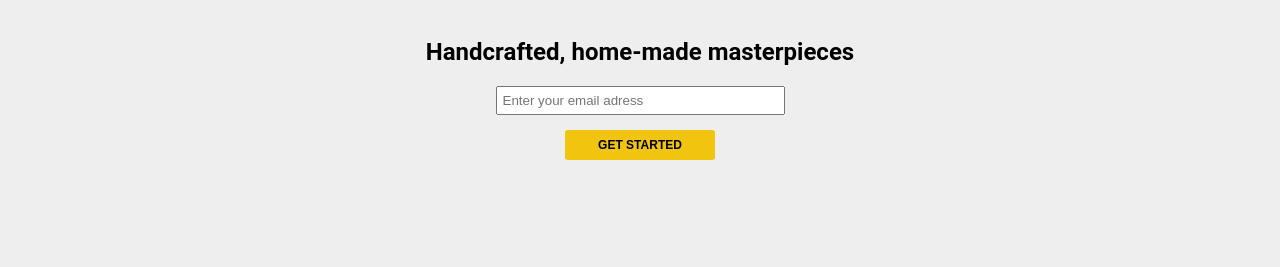
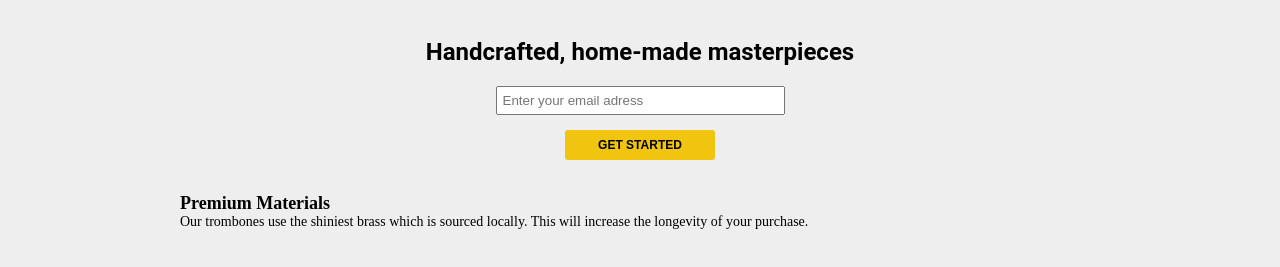
Before and after one commit to RedEyesVij/original-trambones, a website built with Vite: page index.html in a window 1280 px wide. Shown: the part 77-344 px from the top of the page. Built offline with nearby package versions, Linux system fonts and the light colour scheme.

Commit message:
first description added

```diff
--- a/index.html
+++ b/index.html
@@ -36,6 +36,13 @@
       action="https://www.freecodecamp.com/email-submit">
   </form>
 
+  <div class="main-cantainer">
+
+    <p class="bold-text">Premium Materials</p>
+    <p class="description">Our trombones use the shiniest brass which is sourced locally. This will increase the
+      longevity of your purchase.
+    </p>
+  </div>
   <script type="module" src="/main.js"></script>
 </body>
 
--- a/style.css
+++ b/style.css
@@ -73,3 +73,18 @@ h2 {
   font-size: 12px;
   font-weight: bold;
 }
+
+.main-cantainer {
+  padding-left: 180px;
+}
+
+.bold-text {
+  font-weight: bold;
+  font-size: 18px;
+  margin-bottom: 0;
+}
+
+.description {
+  font-size: 14px;
+  margin-top: 0;
+}
```
